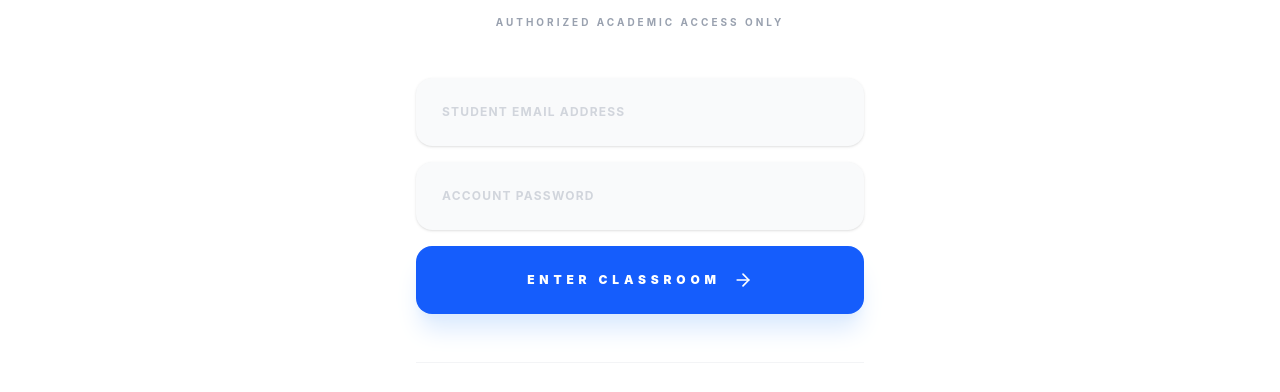
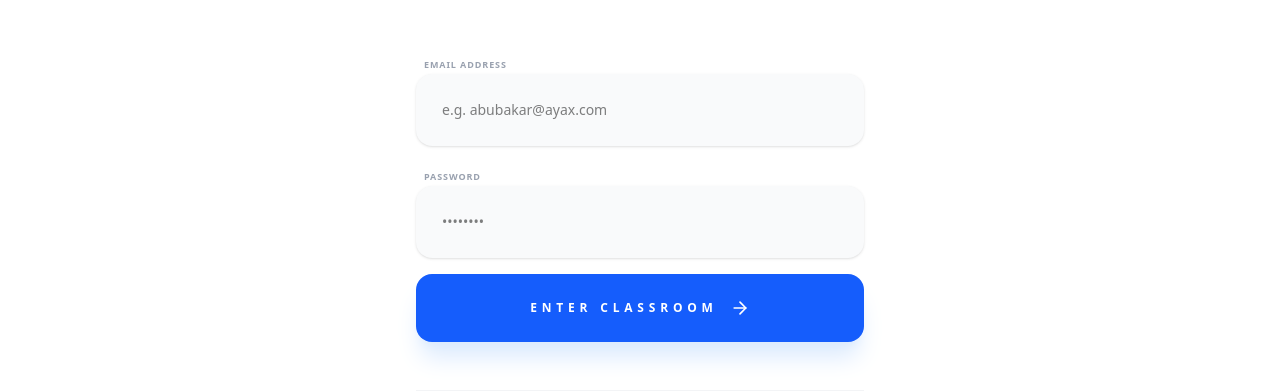
Before and after one commit to mohammedayas1997-source/Ayax-Digital-Solutions, a React (Vite) app: page /login in a window 1280 px wide. Shown: the part 284-676 px from the top of the page. Built offline with nearby package versions, Linux system fonts and the light colour scheme; no server answers.

Commit message:
fix: removed uppercase styles from inputs and added status validation

```diff
--- a/src/pages/StudentLogin.jsx
+++ b/src/pages/StudentLogin.jsx
@@ -1,5 +1,5 @@
 import React, { useState } from "react";
-import { auth, db } from "../firebaseConfig"; // Tabbatar ka shigo da db
+import { auth, db } from "../firebaseConfig";
 import { signInWithEmailAndPassword, signOut } from "firebase/auth";
 import { doc, getDoc } from "firebase/firestore";
 import { useNavigate } from "react-router-dom";
@@ -16,49 +16,58 @@ const StudentLogin = () => {
     setLoading(true);
 
     try {
-      // 1. Yi Login da Firebase Auth
+      // 1. Tabbatar email din yana kananan haruffa (lowercase) kuma babu sarari (trim)
+      const cleanEmail = email.trim().toLowerCase();
+
+      // 2. Yi Login da Firebase Auth
       const userCredential = await signInWithEmailAndPassword(
         auth,
-        email,
+        cleanEmail,
         password,
       );
       const user = userCredential.user;
 
-      // 2. Duba matsayin mai login (Role) a Firestore
+      // 3. Duba matsayin mai login a Firestore
       const userRef = doc(db, "users", user.uid);
       const userSnap = await getDoc(userRef);
 
       if (userSnap.exists()) {
         const userData = userSnap.data();
 
-        // 3. KYAUTATAWA: Idan dalibi ne kawai ya wuce
-        if (userData.role === "student") {
+        // 4. Duba Role (Dole ya zama student)
+        if (userData.role !== "student") {
+          await signOut(auth);
+          alert("RESTRICTED: This portal is for students only.");
+          setLoading(false);
+          return;
+        }
+
+        // 5. Duba Status (Dole ya zama active)
+        if (userData.status === "suspended" || userData.status === "inactive") {
+          await signOut(auth);
+          alert(
+            "ACCOUNT INACTIVE: Your account has been suspended or is inactive.",
+          );
+          setLoading(false);
+          return;
+        }
+
+        // Idan komai yayi daidai
         navigate("/student-dashboard");
       } else {
-          // Idan Admin ne ko Malami ya yi kokarin shiga ta nan, a kore shi
         await signOut(auth);
-          alert(
-            "RESTRICTED: This portal is for students only. Use the Admin Gateway.",
-          );
-        }
-      } else {
-        await signOut(auth);
-        alert(
-          "ACCOUNT ERROR: No student profile found. Please contact administration.",
-        );
+        alert("ACCOUNT ERROR: No student profile found.");
       }
     } catch (error) {
       console.error(error);
-      alert(
-        "AUTHENTICATION ERROR: Student record not found or invalid credentials.",
-      );
+      alert("AUTHENTICATION ERROR: Invalid email or password.");
     } finally {
       setLoading(false);
     }
   };
 
   return (
-    <div className="min-h-screen bg-white flex items-center justify-center px-6 selection:bg-blue-600 selection:text-white">
+    <div className="min-h-screen bg-white flex items-center justify-center px-6 selection:bg-blue-600 selection:text-white font-sans">
       <div className="max-w-md w-full relative">
         <div className="text-center mb-12">
           <div className="w-20 h-20 bg-blue-600 rounded-[2rem] flex items-center justify-center mx-auto mb-6 shadow-2xl shadow-blue-200">
@@ -74,23 +83,38 @@ const StudentLogin = () => {
         </div>
 
         <form onSubmit={handleLogin} className="space-y-4">
+          <div className="space-y-1">
+            <label className="ml-2 text-[9px] font-black text-gray-400 uppercase tracking-widest">
+              Email Address
+            </label>
             <input
               type="email"
-            placeholder="STUDENT EMAIL ADDRESS"
+              placeholder="e.g. abubakar@ayax.com"
               required
-            className="w-full p-6 bg-gray-50 border-2 border-transparent rounded-2xl outline-none focus:border-blue-600 focus:bg-white transition-all font-bold text-xs tracking-widest uppercase placeholder:text-gray-300 shadow-sm"
+              // AN GYARA: Na cire 'uppercase' a nan don rubutun ya fito normal
+              className="w-full p-6 bg-gray-50 border-2 border-transparent rounded-2xl outline-none focus:border-blue-600 focus:bg-white transition-all font-medium text-sm shadow-sm lowercase"
+              value={email}
               onChange={(e) => setEmail(e.target.value)}
             />
+          </div>
+
+          <div className="space-y-1">
+            <label className="ml-2 text-[9px] font-black text-gray-400 uppercase tracking-widest">
+              Password
+            </label>
             <input
               type="password"
-            placeholder="ACCOUNT PASSWORD"
+              placeholder="••••••••"
               required
-            className="w-full p-6 bg-gray-50 border-2 border-transparent rounded-2xl outline-none focus:border-blue-600 focus:bg-white transition-all font-bold text-xs tracking-widest uppercase placeholder:text-gray-300 shadow-sm"
+              className="w-full p-6 bg-gray-50 border-2 border-transparent rounded-2xl outline-none focus:border-blue-600 focus:bg-white transition-all font-medium text-sm shadow-sm"
+              value={password}
               onChange={(e) => setPassword(e.target.value)}
             />
+          </div>
+
           <button
             disabled={loading}
-            className="w-full py-6 bg-blue-600 text-white rounded-2xl font-black text-xs uppercase tracking-[0.4em] flex items-center justify-center gap-3 hover:bg-blue-700 transition-all shadow-xl shadow-blue-100 disabled:opacity-50 active:scale-95"
+            className="w-full py-6 bg-blue-600 text-white rounded-2xl font-black text-xs uppercase tracking-[0.4em] flex items-center justify-center gap-3 hover:bg-blue-700 transition-all shadow-xl shadow-blue-100 disabled:opacity-50 active:scale-95 mt-4"
           >
             {loading ? (
               <Loader2 className="animate-spin text-white" />
```
Lines whose indentation alone changed are shown as unchanged.
